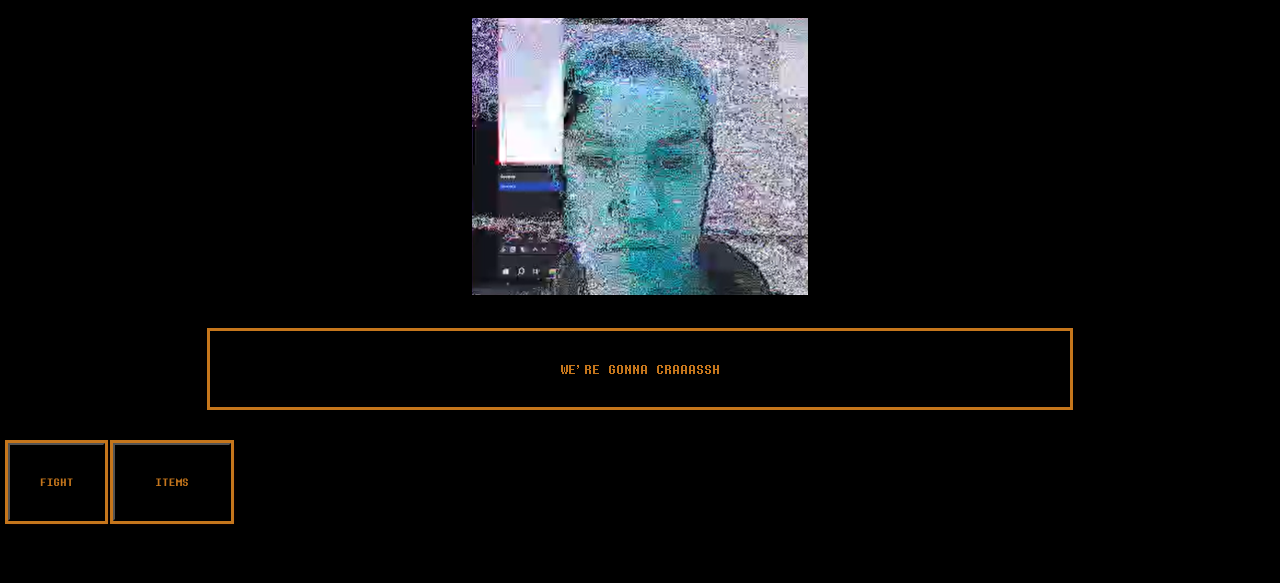
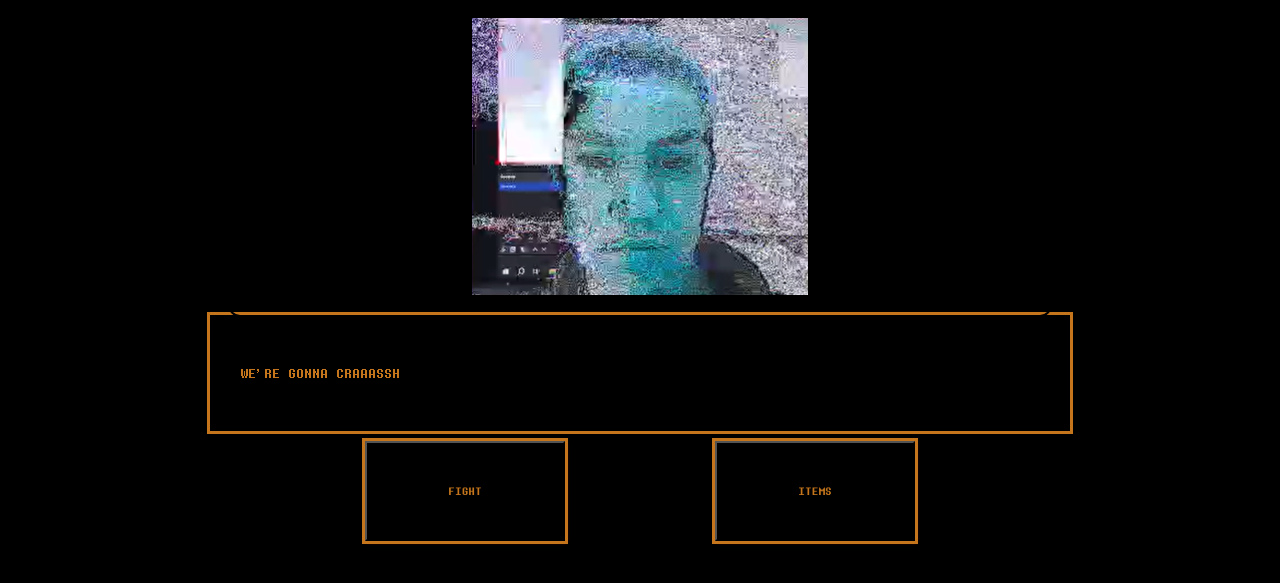
Before and after one commit to Umb3333/mathprojectskibidisigma, a PHP site: page /zionboss.html in a window 1280 px wide. Shown: the top 583 px of the page. Run offline with PHP 8.4, Linux system fonts and the light colour scheme.

Commit message:
meowmeow

```diff
--- a/evilcss.css
+++ b/evilcss.css
@@ -36,7 +36,7 @@ body {
 .dialogtextOther
 {
     display: flex;
-    flex-direction: column;
+    flex-direction: row;
     align-items: center;
 
     font-family: 'Determination Mono', sans-serif;
@@ -51,23 +51,30 @@ body {
 }
 
 .buttons {
+    position-try: relative;
+    justify-content: space-around;
     align-items: center;
     max-width: 700px;
     max-height: 400px;
+    display: flex;
+    flex-direction: row;
+    align-items: center;
+    margin: 10px auto;
 }
 .fight
 {
-    justify-items: auto;
+
     font-family: 'Determination Mono', sans-serif;
     color: rgb(197, 118, 28);
     outline-style: solid;
     position: relative;
-    margin-left: auto;
+    margin-left: 30%;
     margin-right: auto;
-    margin: 20px 0;
+
+    margin: 0 20px;
     text-align: center;
-    max-width: 1000px;
-    max-height: 400px;
+    min-width: 200px;
+    min-height: 100px;
     padding: 30px;
     background-color: black;
     box-shadow: 0px 0px 0px;
@@ -76,17 +83,16 @@ body {
 
 .items
 {
-    justify-items: auto;
-    position: relative;
+
+
     font-family: 'Determination Mono', sans-serif;
     color: rgb(197, 118, 28);
     outline-style: solid;
-    margin: 20px 0;
-    margin-left: auto;
-    margin-right: auto;
-    text-align: center;
-    max-width: 1000px;
-    max-height: 400px;
+    margin: 0 20px;
+    position: relative;
+
+    min-width: 200px;
+    min-height: 100px;
     padding: 30px;
     padding-left: 40px;
     padding-right: 40px;
@@ -94,3 +100,21 @@ body {
     box-shadow: 0px 0px 0px;
     box-shadow: 2px 2px 3px #4a0404;
 }
+
+.fight-ui {
+    text-align: center;
+    margin-top: 20px;
+}
+.nerd-button {
+    font-family: 'Determination Mono', sans-serif;
+    background-color: #000000;
+    color: rgb(197, 118, 28);
+    border: none;
+    padding: 10px 20px;
+    font-size: 16px;
+    cursor: pointer;
+}
+
+.nerd-button:hover {
+    background-color: #583411;
+}
--- a/zionboss.html
+++ b/zionboss.html
@@ -16,16 +16,23 @@
 </head>
 <body onload="playAudio();">
     <div class="zionplayer">
-        <img src="aergg.png" alt="ziiooonnn">
+        <img src="aergg.png" alt="ziiooonnn" scale="3">
+    </div>
+    <div class="container">
+        <div class="mainBox">
+            <div  class="dialogtextOther"> <p onload="typewritergabagool();">WE'RE GONNA CRAAASSH</p>
+                <div class="fight-ui" style="visibility: hidden;">
+                    <button class="nerd-button">Nerd</button>
+                </div>
+            </div>
+
+        </div>
+        <div class="buttons">
+            <button class="fight">FIGHT</button>
+            <button class="items">ITEMS</button>
+        </div>
     </div>
 
-    <div class="mainBox">
-        <p class="dialogtextOther">WE'RE GONNA CRAAASSH</p>
-    </div>
-    <div class="buttons">
-        <button class="fight">FIGHT</button>
-        <button class="items">ITEMS</button>
-    </div>
 
     <script src="zionnn.js"></script>
 </body>
```
Also changed, not shown: zionnn.js (+45 -0 lines), healthbar.js (added).
